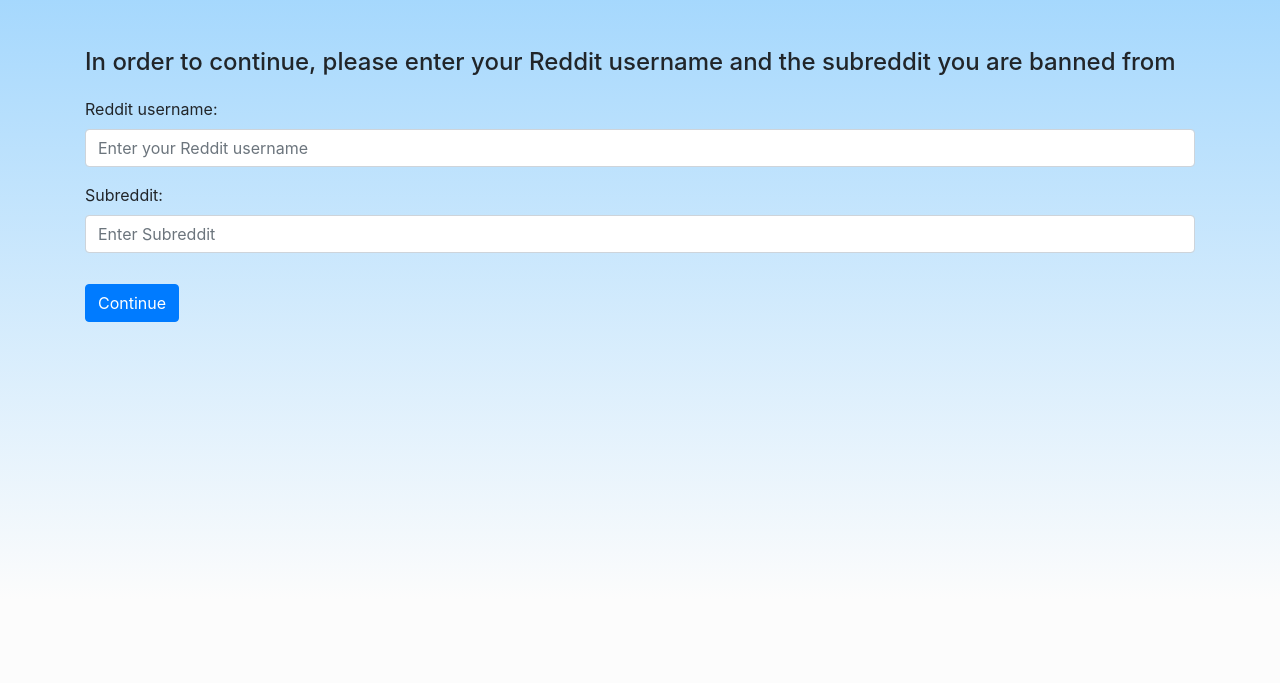
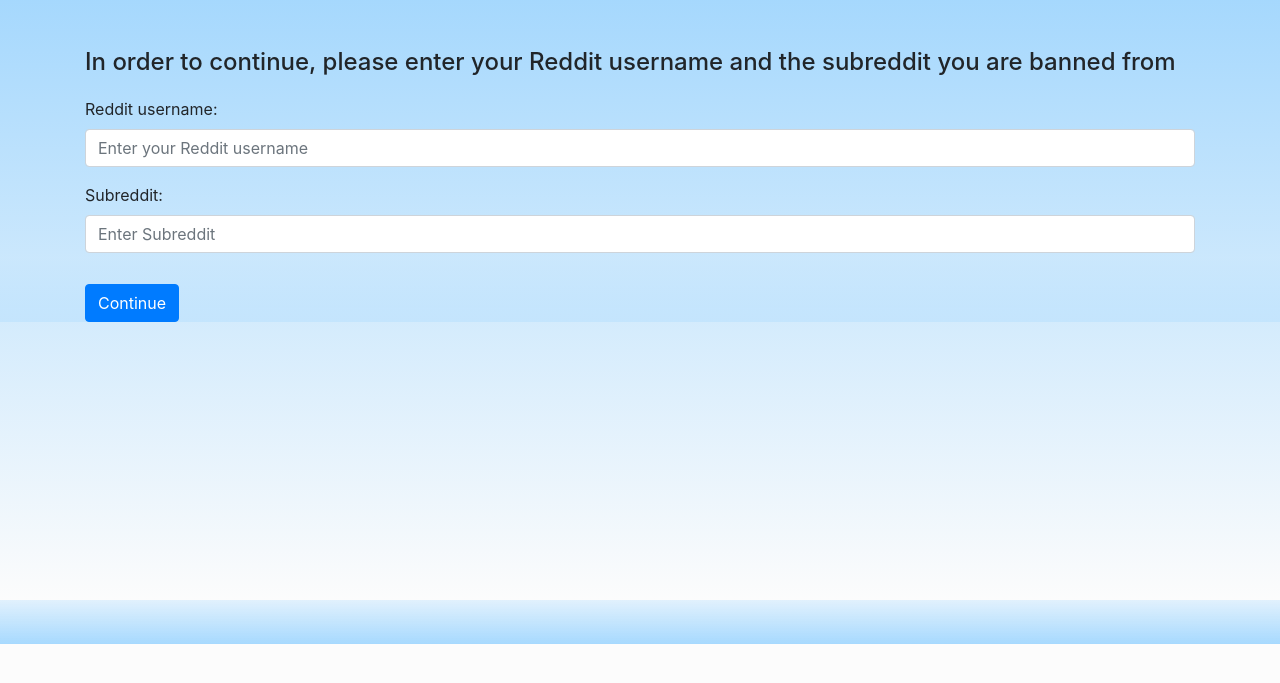
Before and after one commit to casmlab/appealmod, a Django app: page /ban-appeal/auth/ in a window 1280 px wide. Shown: the top 683 px of the page. Run offline with Django 5.2, Linux system fonts and the light colour scheme; some libraries are stand-ins or nearby versions.

Commit message:
styles: Add gradient to the bottom

```diff
--- a/static/css/styles.css
+++ b/static/css/styles.css
@@ -6,7 +6,7 @@ body {
     font-family: 'Inter', sans-serif;
     margin: 0;
     padding: 0;
-    background-color: #FCFCFC;
+    background: linear-gradient(to bottom, #FCFCFC 80%, rgba(108, 192, 254, 0.6) 100%);
 }
 
 body::before {
```
